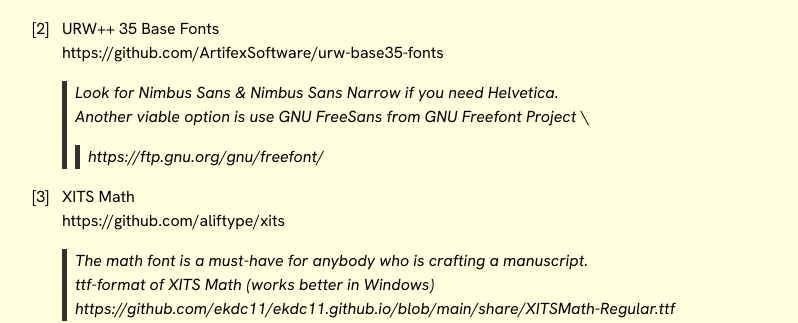
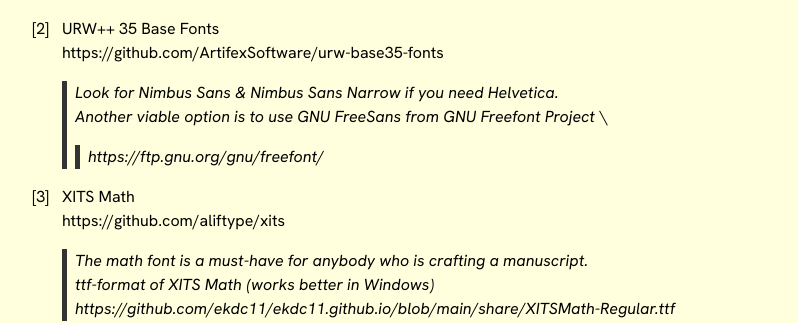
Before and after one commit to ekdc11/ekdc11.github.io, a Jekyll site: the page built from link.md, in a window 1280 px wide. Shown: the part 1018-1341 px from the top of the page, without its empty margins (238-1036 px from the left). Built offline with Jekyll 4.4.1, drawn with Linux system fonts in a browser that asks for light colours.

```diff
--- a/link.md
+++ b/link.md
@@ -41,7 +41,7 @@ https://ctan.org/tex-archive/systems/texlive/Images?lang=en
 1. URW++ 35 Base Fonts \
 https://github.com/ArtifexSoftware/urw-base35-fonts \
 > Look for Nimbus Sans & Nimbus Sans Narrow if you need Helvetica. \
-> Another viable option is use GNU FreeSans from GNU Freefont Project \
+> Another viable option is to use GNU FreeSans from GNU Freefont Project \
 >> https://ftp.gnu.org/gnu/freefont/
 
 1. XITS Math \
```
